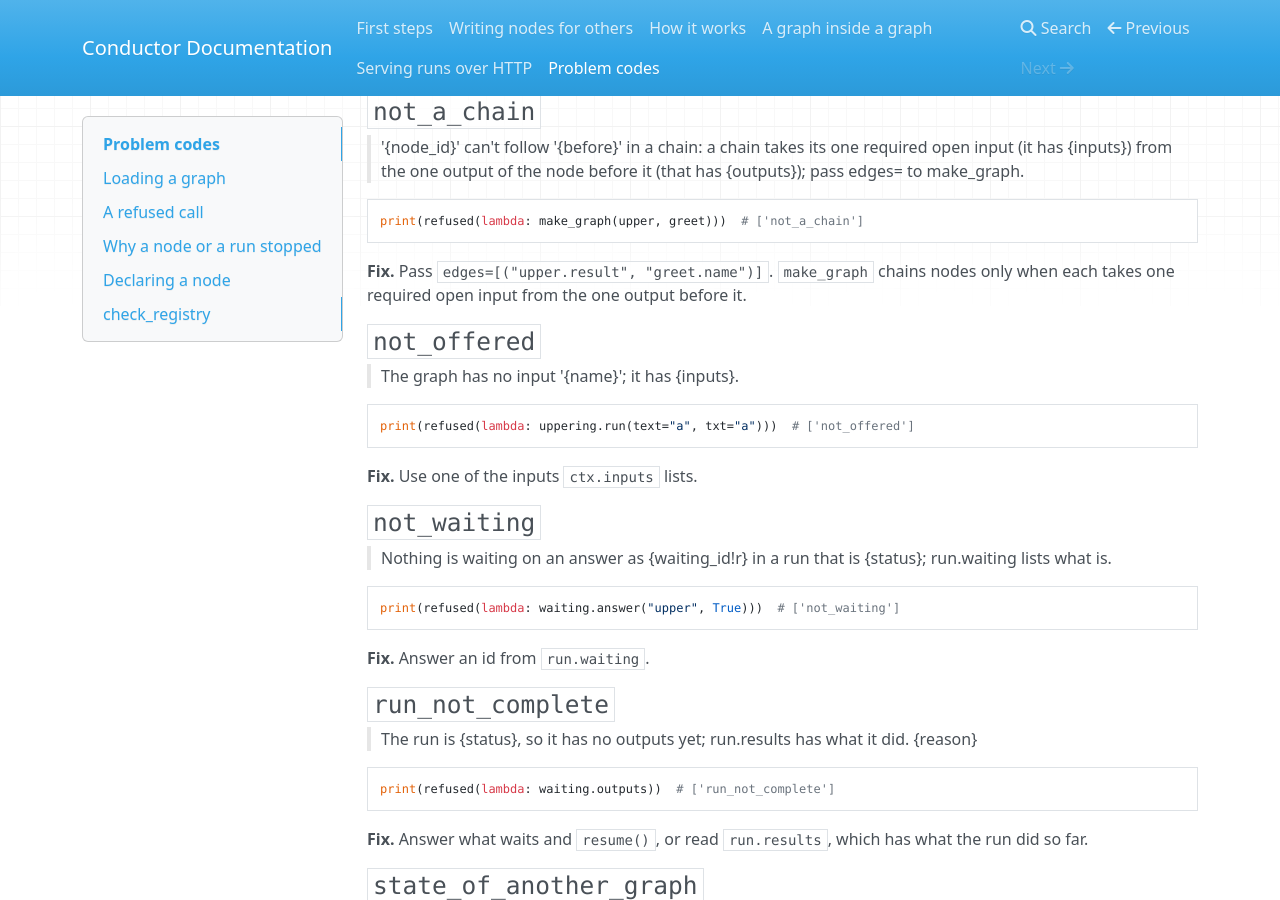
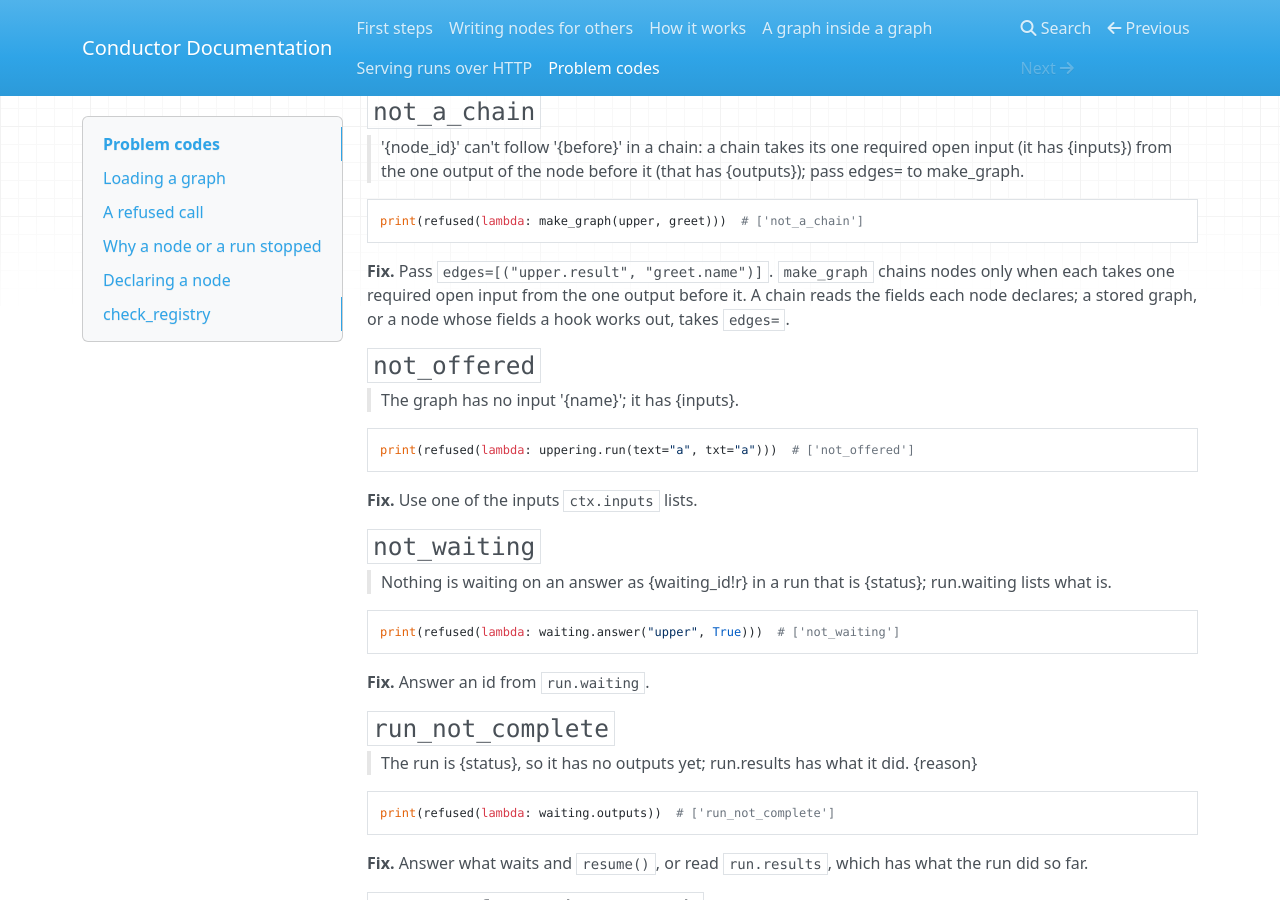
Before and after one commit to syv-ai/conductor, an MkDocs documentation site: the page built from docs/problems.md, in a window 1280 px wide and 900 px high, scrolled down 12354 px. Built offline with MkDocs 1.6.1, drawn with Linux system fonts in a browser that asks for light colours; nearby versions of some CDN libraries.

Commit message:
docs: again's carried work, a chain's reading of declared fields, and two lines left from many say what is true
llms.txt said again remembers every run before it, but a node's leftovers are
dropped when it finishes. It and the create-graph skill still named many,
which went. The conductor-nodes description named registry(categories=),
which went. A chain reads the fields each node declares, so a stored graph or
a node whose fields a hook works out takes edges=; llms.txt and not_a_chain's
fix say so.

````diff
--- a/docs/problems.md
+++ b/docs/problems.md
@@ -634,7 +634,7 @@ print(refused(lambda: done.forget("lower")))  # ['node_not_in_graph']
 print(refused(lambda: make_graph(upper, greet)))  # ['not_a_chain']
 ```
 
-**Fix.** Pass `edges=[("upper.result", "greet.name")]`. `make_graph` chains nodes only when each takes one required open input from the one output before it.
+**Fix.** Pass `edges=[("upper.result", "greet.name")]`. `make_graph` chains nodes only when each takes one required open input from the one output before it. A chain reads the fields each node declares; a stored graph, or a node whose fields a hook works out, takes `edges=`.
 
 ### `not_offered`
 
````
Also changed, not shown: skills/create-graph/SKILL.md (+1 -1 lines), 2 other files.
